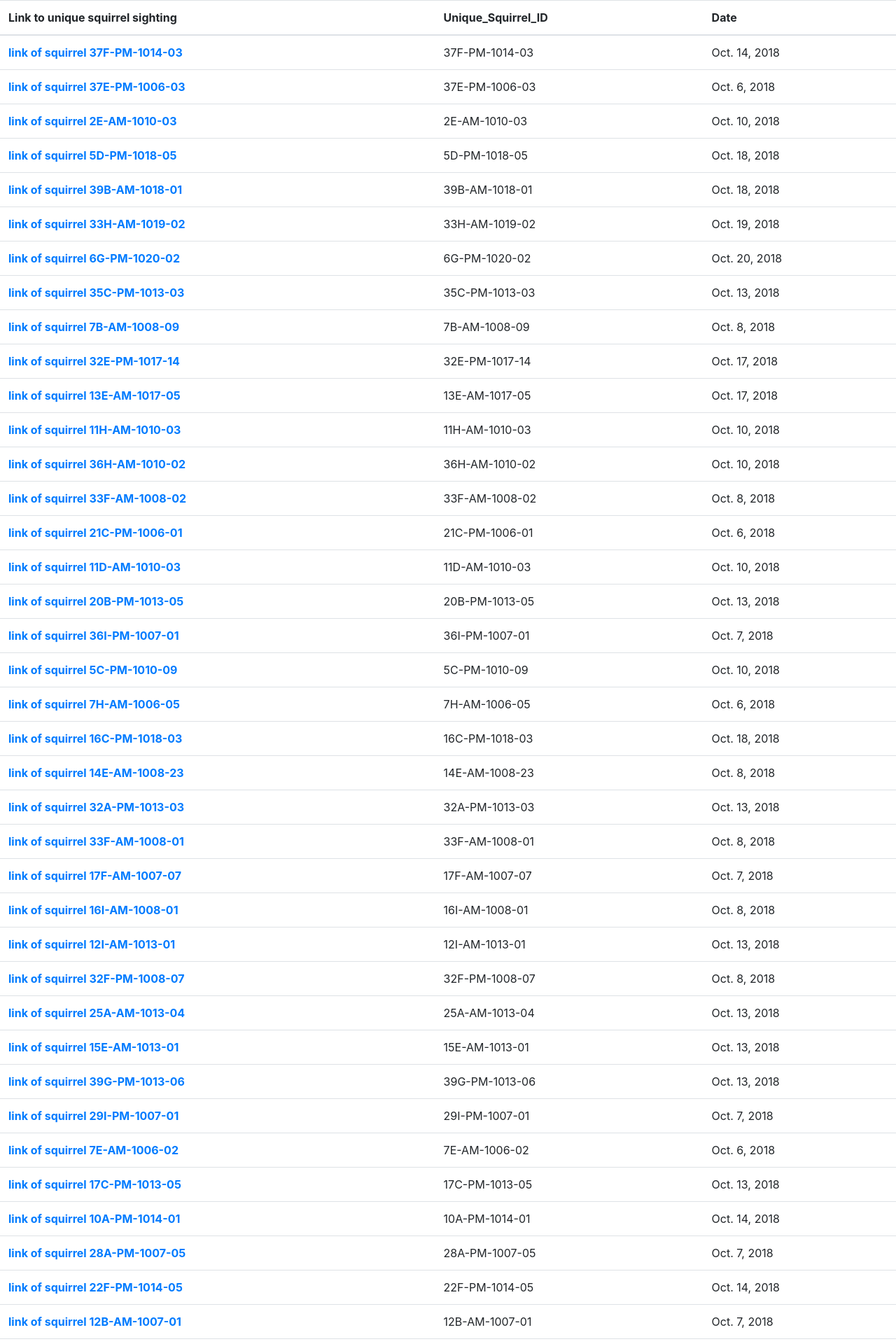
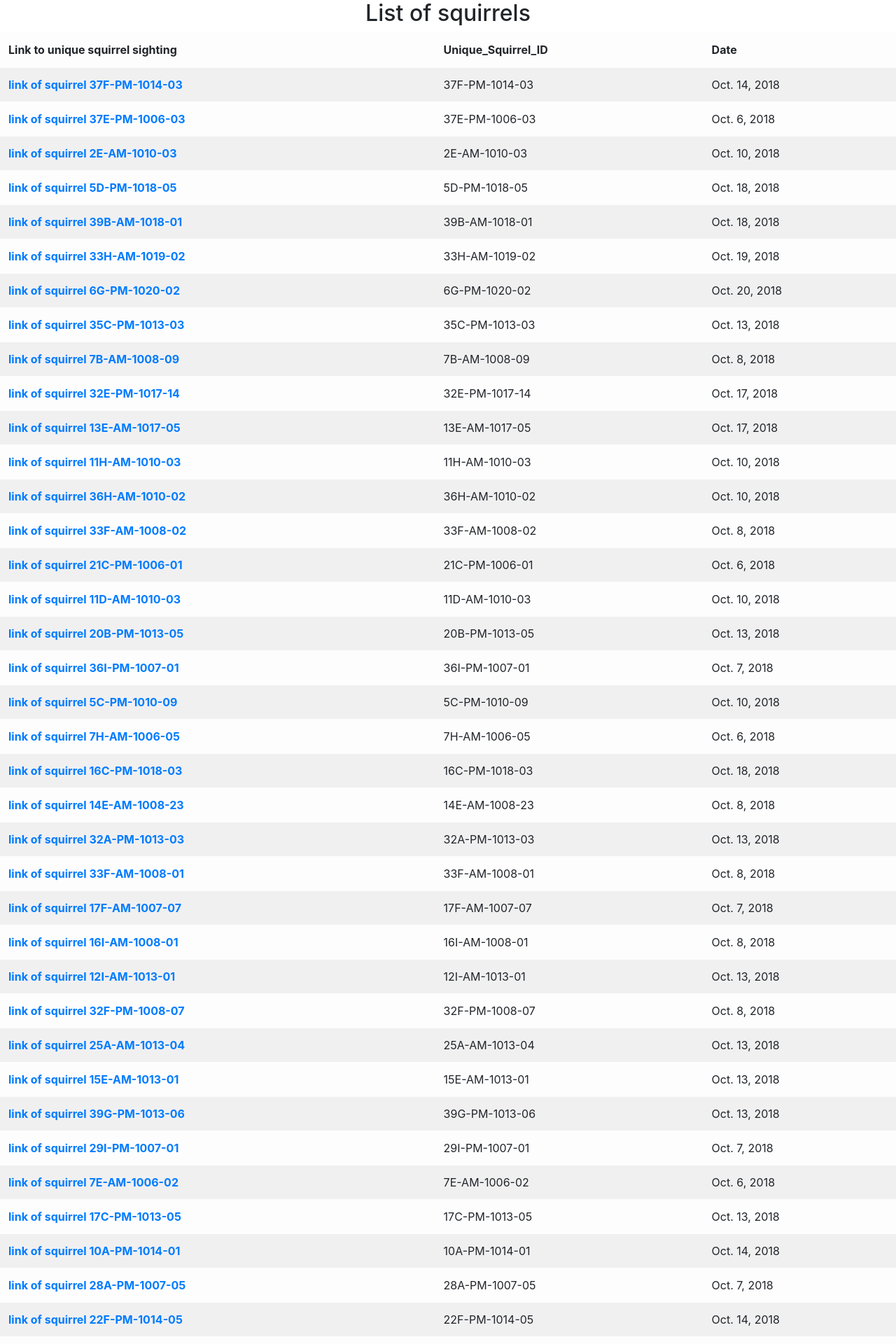
Before and after one commit to xw2697/TFA_Project, a Django app: page /squirrel/sightings/ in a window 1280 px wide. Shown: the top 1920 px of the page at 70% size. Run offline with Django 3.2, Linux system fonts and the light colour scheme; data comes from the database, SQL or seed files in the repository; some libraries are stand-ins or nearby versions.

Commit message:
Add heading in list.html

```diff
--- a/sightings/templates/sightings/list.html
+++ b/sightings/templates/sightings/list.html
@@ -2,11 +2,11 @@
 <html>
         <head>
             <link rel="stylesheet" href="https://stackpath.bootstrapcdn.com/bootstrap/4.4.1/css/bootstrap.min.css" integrity="sha384-Vkoo8x4CGsO3+Hhxv8T/Q5PaXtkKtu6ug5TOeNV6gBiFeWPGFN9MuhOf23Q9Ifjh" crossorigin="anonymous">
-
+            <style> h2 {text-align: center;}  p {text-align: center;}</style>
         </head>
         <body>
-
-<table class="table table-hover">
+        <h2>List of squirrels</h2>
+<table class="table table-striped table-light">
   <thead>
     <tr>
       <th scope="col">Link to unique squirrel sighting</th>
```
